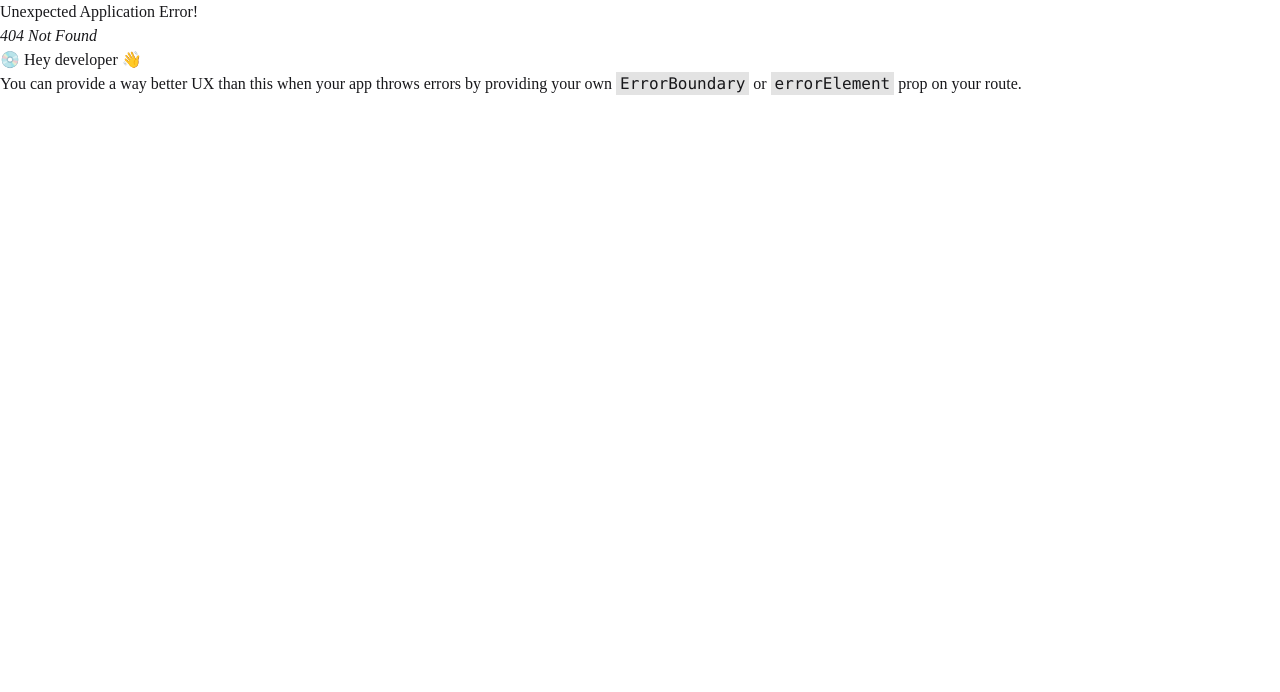
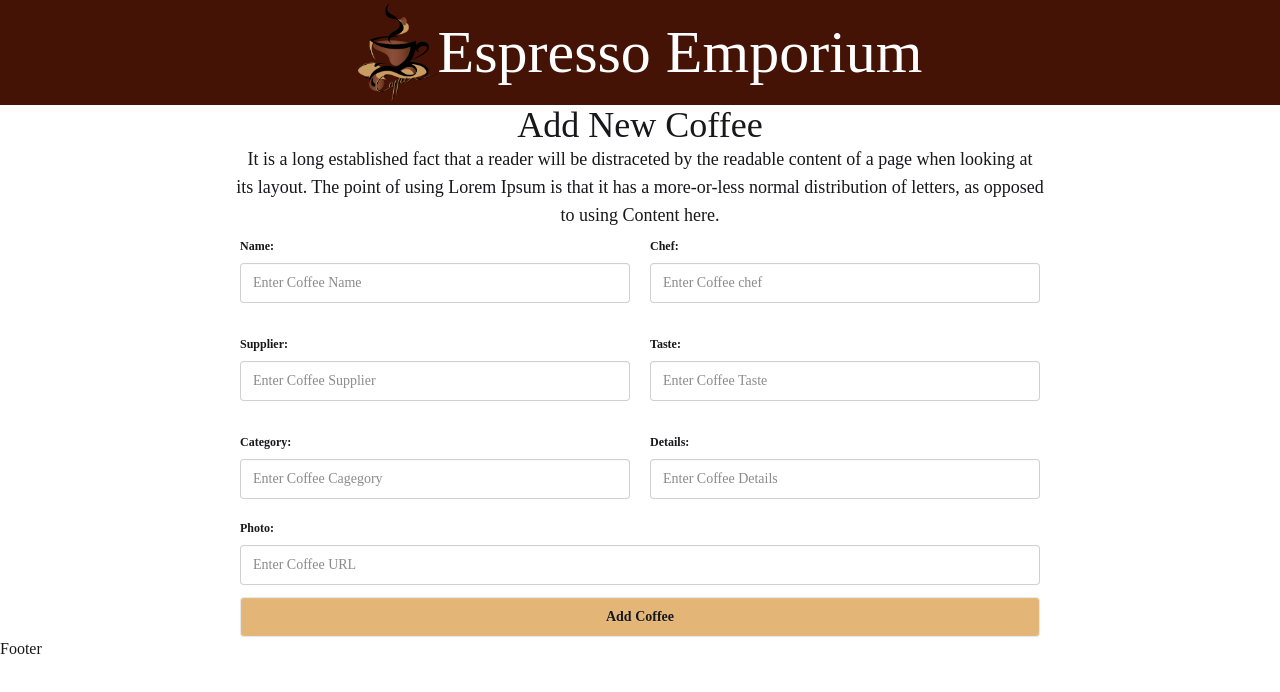
Before and after one commit to Bijoy-karmokar/coffee-shop-client, a React app: page /addCoffee in a window 1280 px wide. Before the commit this address had no page. Shown: the top 692 px of the page. Built offline with nearby package versions, Linux system fonts and the light colour scheme; the HTML template or start-up script is replaced by a standard one; a web font is replaced by a local one.

Commit message:
addCoffee Data

```diff
--- /dev/null
+++ b/src/Pages/AddCoffee.jsx
@@ -0,0 +1,113 @@
+import React from "react";
+
+const AddCoffee = () => {
+
+    const handleAddCoffee=e=>{
+        e.preventDefault();
+        const form = e.target;
+       const formData = new FormData(form);
+       const coffeeData = Object.fromEntries(formData.entries())
+       console.log(coffeeData);
+
+    //   save coffee info in database
+    fetch('http://localhost:3000/coffees',{
+        method:"POST",
+        headers:{
+            "Content-Type":"application/json"
+        },
+        body:JSON.stringify(coffeeData)
+    }).then(res=>res.json())
+    .then(data=>{
+        console.log("Coffee data added",data);
+
+    })
+
+
+    }
+  return (
+    <div>
+      <div className="text-center">
+        <h2 className="text-2xl md:text-4xl">Add New Coffee</h2>
+        <p className="text-lg">
+          It is a long established fact that a reader will be distraceted by the
+          readable content of a page when looking at <br /> its layout. The
+          point of using Lorem Ipsum is that it has a more-or-less normal
+          distribution of letters, as opposed <br /> to using Content here.
+        </p>
+      </div>
+     <div className="px-60">
+       <form onSubmit={handleAddCoffee}>
+         <div className="grid grid-cols-2 gap-5">
+        <fieldset className="fieldset">
+          <legend className="fieldset-legend">Name:</legend>
+          <input
+            type="text"
+            name="name"
+            className="input w-full"
+            placeholder="Enter Coffee Name"
+          />
+        </fieldset>
+        <fieldset className="fieldset">
+          <legend className="fieldset-legend">Chef:</legend>
+          <input
+            type="text"
+            name="chef"
+            className="input w-full"
+            placeholder="Enter Coffee chef"
+          />
+        </fieldset>
+        <fieldset className="fieldset">
+          <legend className="fieldset-legend">Supplier:</legend>
+          <input
+            type="text"
+            name="supplier"
+            className="input w-full"
+            placeholder="Enter Coffee Supplier"
+          />
+        </fieldset>
+        <fieldset className="fieldset">
+          <legend className="fieldset-legend">Taste:</legend>
+          <input
+            type="text"
+            name="taste"
+            className="input w-full"
+            placeholder="Enter Coffee Taste"
+          />
+        </fieldset>
+        <fieldset className="fieldset">
+          <legend className="fieldset-legend">Category:</legend>
+          <input
+            type="text"
+            name="category"
+            className="input w-full"
+            placeholder="Enter Coffee Cagegory"
+          />
+        </fieldset>
+        <fieldset className="fieldset">
+          <legend className="fieldset-legend">Details:</legend>
+          <input
+            type="text"
+            name="details"
+            className="input w-full"
+            placeholder="Enter Coffee Details"
+          />
+        </fieldset>
+
+      </div>
+      <fieldset className="fieldset my-2">
+          <legend className="fieldset-legend">Photo:</legend>
+          <input
+            type="text"
+            name="photo"
+            className="input w-full"
+            placeholder="Enter Coffee URL"
+          />
+        </fieldset>
+        <button type="submit" className="btn bg-primary w-full">Add Coffee</button>
+       </form>
+     </div>
+    </div>
+  );
+};
+
+export default AddCoffee;
--- a/src/Pages/Home.jsx
+++ b/src/Pages/Home.jsx
@@ -1,12 +1,14 @@
 import React from 'react';
 import Banner from '../components/Banner';
 import CardSection from '../components/CardSection';
+import CoffeeCard from '../components/CoffeeCard';
 
 const Home = () => {
     return (
         <div>
             <Banner></Banner>
             <CardSection></CardSection>
+            <CoffeeCard></CoffeeCard>
         </div>
     );
 };
--- a/src/Router/Router.jsx
+++ b/src/Router/Router.jsx
@@ -1,6 +1,7 @@
 import { createBrowserRouter } from "react-router";
 import MainLayouts from "../Layouts/MainLayouts";
 import Home from "../Pages/Home";
+import AddCoffee from "../Pages/AddCoffee";
 
 const router = createBrowserRouter([
     {
@@ -10,6 +11,10 @@ const router = createBrowserRouter([
             {
                 index:true,
                 Component:Home
+            },
+            {
+                path:"addCoffee",
+                Component:AddCoffee
             }
         ]
     }
--- /dev/null
+++ b/src/components/CoffeeCard.jsx
@@ -0,0 +1,14 @@
+import React from 'react';
+import { FiCoffee } from 'react-icons/fi';
+import { Link } from 'react-router';
+
+const CoffeeCard = () => {
+    return (
+        <div>
+            <h2 className='text-5xl text-center'>Our Popular Products</h2>
+            <Link to="/addCoffee">Add Coffee <FiCoffee></FiCoffee></Link>
+        </div>
+    );
+};
+
+export default CoffeeCard;
```
